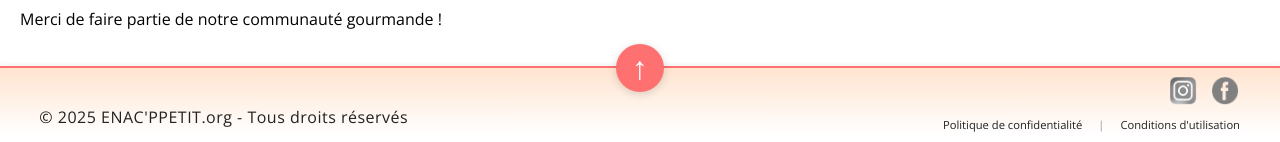
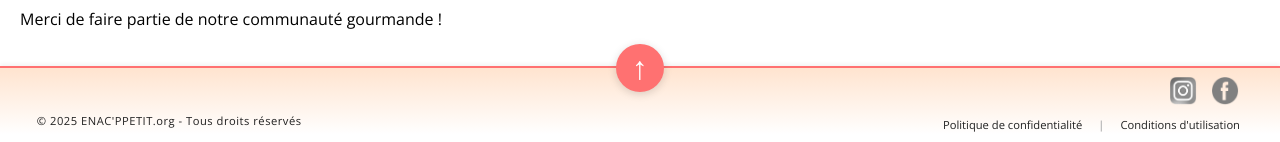
Before and after one commit to justinetsd/PROJET, a Flask app: page / in a window 1280 px wide. Shown: the part 1091-1233 px from the top of the page. Run offline with Flask 3, Linux system fonts and the light colour scheme; data that the repository does not hold is empty.

Commit message:
changement mineur de taille

```diff
--- a/static/style.css
+++ b/static/style.css
@@ -123,7 +123,7 @@ html {
 }
 .footer-left {
     color: #222;
-    font-size: 1em;
+    font-size: 0.7em;
     align-self: flex-end;
     margin-left: 10px; /* espace à gauche */
     margin-bottom: 4px;
```
